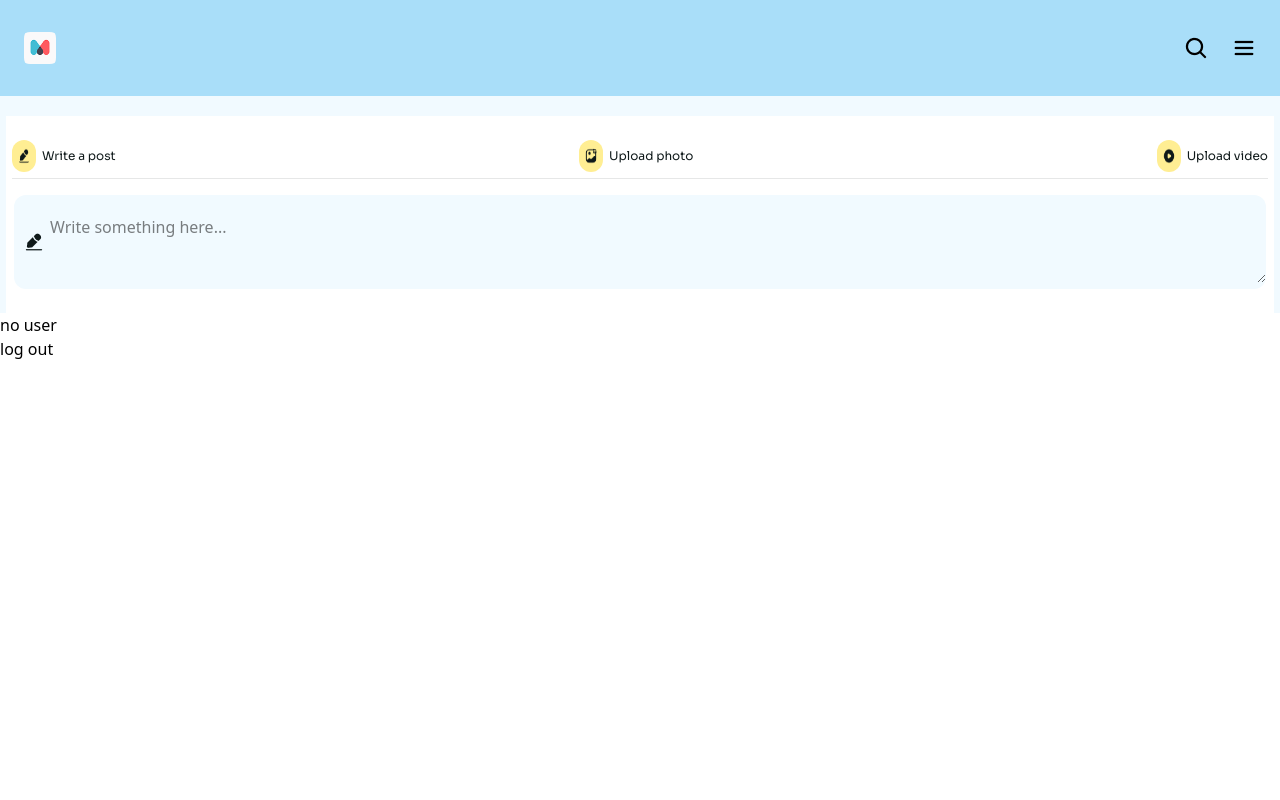
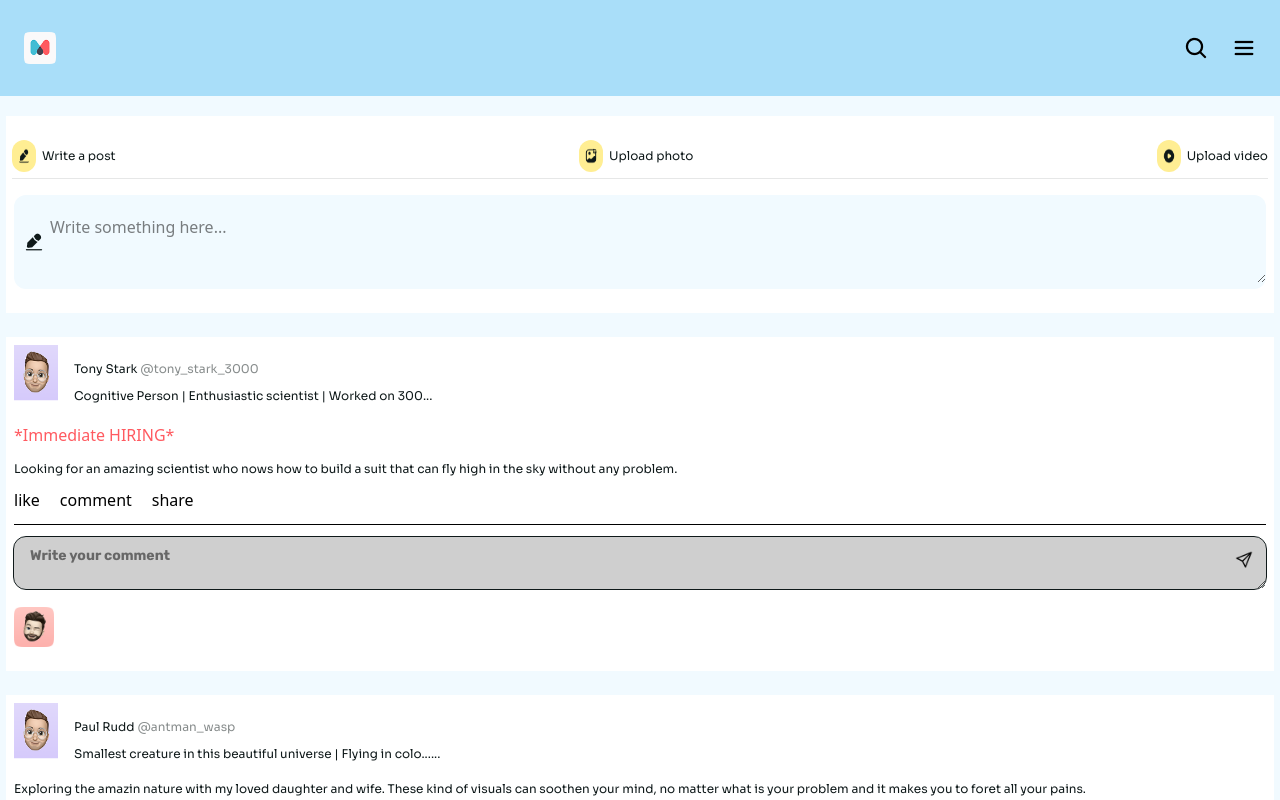
Before and after one commit to MarcioLopes451/trendish, a React (Vite) app: page /trendish/homepage in a window 1280 px wide. Shown: the top 800 px of the page. Built offline with nearby package versions, Linux system fonts and the light colour scheme; no server answers.

Commit message:
feat: created ShowFeedsItem component to display dynamic feed items - Added ShowFeedsItem component for rendering user posts dynamically - Supports profile images, post content, optional post images, and user comments - Will integrate API data in the next step

```diff
--- a/src/index.css
+++ b/src/index.css
@@ -1,8 +1,13 @@
 @import url("https://fonts.googleapis.com/css2?family=Sora:wght@100..800&display=swap");
+@import url("https://fonts.googleapis.com/css2?family=Rubik:ital,wght@0,300..900;1,300..900&display=swap");
 @import "tailwindcss";
 
 @theme {
-  --font-sora: "Sora", sans-serif;
+  /* Font Families */
+  --font-sora: "Sora", "sans-serif";
+  --font-Rubik: "Rubik", "sans-serif";
+
+  /* Colors */
   --color-LightBlue: #a9def9;
   --color-WhiteBlue: #f3f7fb;
   --color-CoolGrey: #8897ad;
@@ -15,4 +20,5 @@
   --color-SteelBlueGray: #4b5669;
   --color-White: #fff;
   --color-LightYellow: #ffee93;
+  --color-BlackGrey: #cfcfcf;
 }
--- /dev/null
+++ b/src/pages/Homepage/Homepage Components/ShowFeeds.tsx
@@ -0,0 +1,33 @@
+import ShowFeedsItem from "./ShowFeedsItem";
+
+import profilePhoto from "../../../assets/UserProfile.png";
+import commentUserProfileImage from "../../../assets/profilePhoto.png";
+import natureImg from "../../../assets/natureImage.png";
+
+function ShowFeeds() {
+  return (
+    <section className="mt-6 space-y-6 pb-6">
+      <ShowFeedsItem
+        profileImage={profilePhoto}
+        name="Tony Stark"
+        userId="tony_stark_3000"
+        bioInfo="Cognitive Person | Enthusiastic scientist | Worked on 300"
+        postHeader="*Immediate HIRING*"
+        postContent="Looking for an amazing scientist who nows how to build a suit that can fly high in the sky without any problem."
+        commentUserprofileImage={commentUserProfileImage}
+      />
+
+      <ShowFeedsItem
+        profileImage={profilePhoto}
+        name="Paul Rudd"
+        userId="antman_wasp"
+        bioInfo="Smallest creature in this beautiful universe | Flying in colo..."
+        postContent="Exploring the amazin nature with my loved daughter and wife. These kind of visuals can soothen your mind, no matter what is your problem and it makes you to foret all your pains."
+        commentUserprofileImage={commentUserProfileImage}
+        postImage={natureImg}
+      />
+    </section>
+  );
+}
+
+export default ShowFeeds;
--- /dev/null
+++ b/src/pages/Homepage/Homepage Components/ShowFeedsItem.tsx
@@ -0,0 +1,77 @@
+import LikeShareComment from "../../../ui/LikeShareComment";
+import shareIcon from "../../../assets/2849794_plane_paper airplane_send_airplane_multimedia_icon.png";
+
+type ShowFeedsItemProps = {
+  profileImage: string;
+  name: string;
+  userId: string;
+  bioInfo: string;
+  postHeader?: string;
+  postContent: string;
+  commentUserprofileImage: string;
+  postImage?: string;
+};
+
+function ShowFeedsItem({
+  profileImage,
+  name,
+  userId,
+  bioInfo,
+  postHeader,
+  postContent,
+  commentUserprofileImage,
+  postImage,
+}: ShowFeedsItemProps) {
+  return (
+    <article className="bg-White mx-1.5 px-2 pt-2 pb-6">
+      <div className="flex gap-4">
+        <img src={profileImage} alt={name} className="h-14 w-11" />
+        <div className="font-sora text-Black mt-4 text-xs leading-[0.94rem] font-normal">
+          <h3 className="">
+            {name} <span className="text-Black/50">@{userId}</span>
+          </h3>
+          <h4 className="mt-3">{bioInfo}...</h4>
+        </div>
+      </div>
+
+      <div className="mt-5">
+        <h4 className="text-LightRed">{postHeader}</h4>
+        <p className="font-sora text-Black mt-3.5 text-xs leading-[0.94rem] font-normal">
+          {postContent}
+        </p>
+
+        {postImage && (
+          <img src={postImage} alt="" className="mt-3.5 rounded-xl" />
+        )}
+        <LikeShareComment />
+
+        <div className="relative">
+          <label htmlFor="userComment" className="sr-only">
+            Write your comment
+          </label>
+          <textarea
+            name="userComment"
+            id="userComment"
+            placeholder="Write your comment"
+            className="bg-BlackGrey font-Rubik outline-Black mt-3 w-full resize-y rounded-xl py-3 pr-8 pl-4 text-sm leading-3.5 font-bold outline-1 focus:outline-1"
+          />
+          <button
+            aria-label="click to comment your response"
+            className="absolute top-1/2 right-3 -translate-y-1/2"
+          >
+            <img src={shareIcon} alt="" className="h-5 w-5" />
+          </button>
+        </div>
+        <div>
+          <img
+            src={commentUserprofileImage}
+            alt=""
+            className="mt-3 h-10 w-10"
+          />
+        </div>
+      </div>
+    </article>
+  );
+}
+
+export default ShowFeedsItem;
--- a/src/ui/Header.tsx
+++ b/src/ui/Header.tsx
@@ -60,13 +60,11 @@ function Header({ isMenuOpen, setIsMenuOpen }: HeaderProps) {
           onclick={handleSearch}
           img={searchIcon}
           ariaLabel="Search people"
-          alt="Search Icon"
         />
         <Button
           onclick={() => setIsMenuOpen(true)}
           img={BurgerMenuIcon}
           ariaLabel="Click to Open Menu"
-          alt=""
         />
       </div>
 
--- /dev/null
+++ b/src/ui/LikeShareComment.tsx
@@ -0,0 +1,11 @@
+function LikeShareComment() {
+  return (
+    <div className="mt-3 flex gap-5 border-b-[1px] pb-3">
+      <button aria-label="Give a like to this post">like</button>
+      <button aria-label="Comment on this post">comment</button>
+      <button aria-label="Share this post">share</button>
+    </div>
+  );
+}
+
+export default LikeShareComment;
--- a/src/ui/Main.tsx
+++ b/src/ui/Main.tsx
@@ -1,4 +1,5 @@
 import CreatePost from "../pages/Homepage/Homepage Components/CreatePost";
+import ShowFeeds from "../pages/Homepage/Homepage Components/ShowFeeds";
 
 type MainProps = {
   isMenuOpen: boolean;
@@ -8,6 +9,7 @@ function Main({ isMenuOpen }: MainProps) {
   return (
     <main className="bg-IceBlue pt-5">
       <CreatePost isMenuOpen={isMenuOpen} />
+      <ShowFeeds />
     </main>
   );
 }
```
Also changed, not shown: src/assets/natureImage.png (added).
